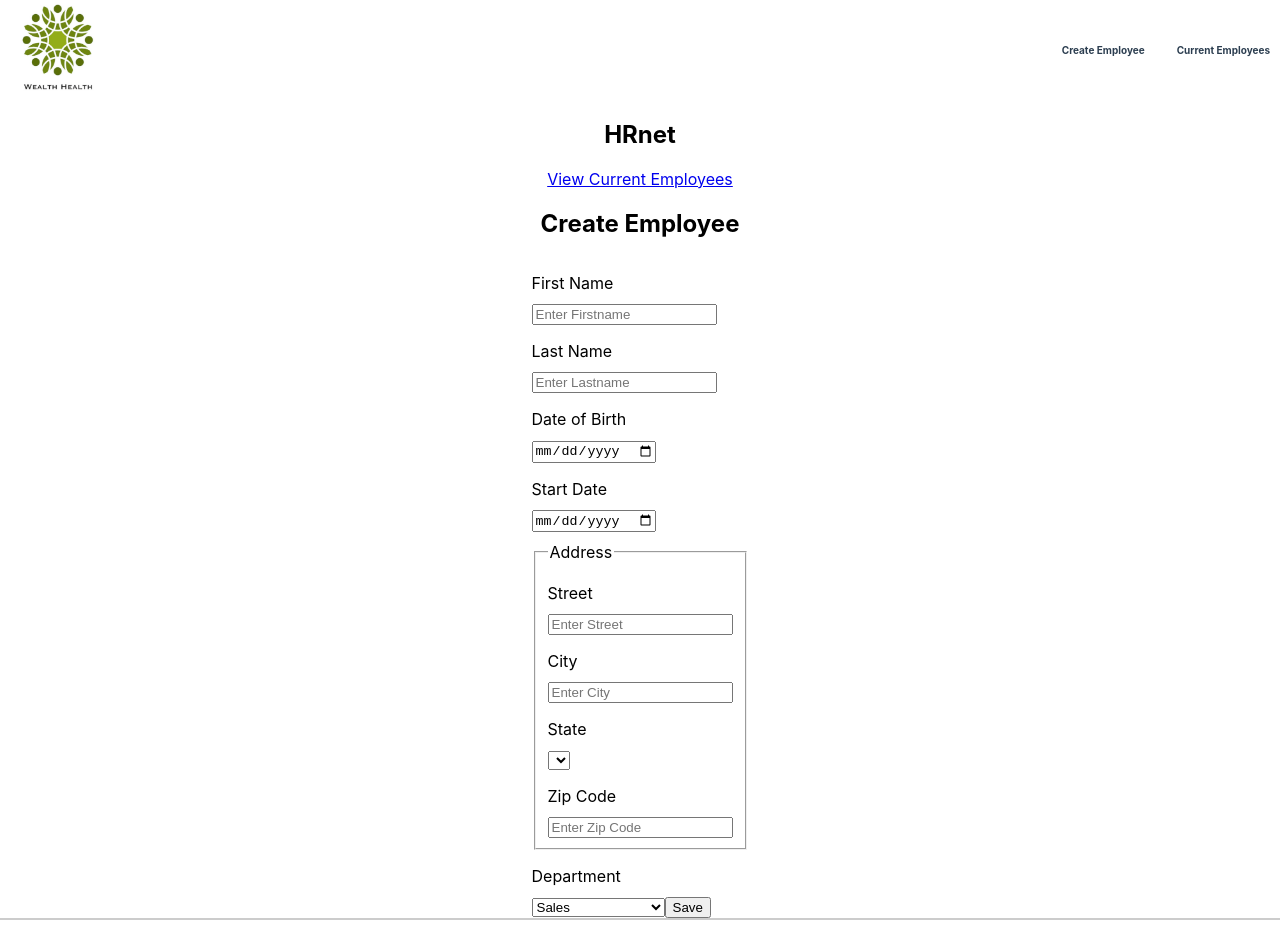
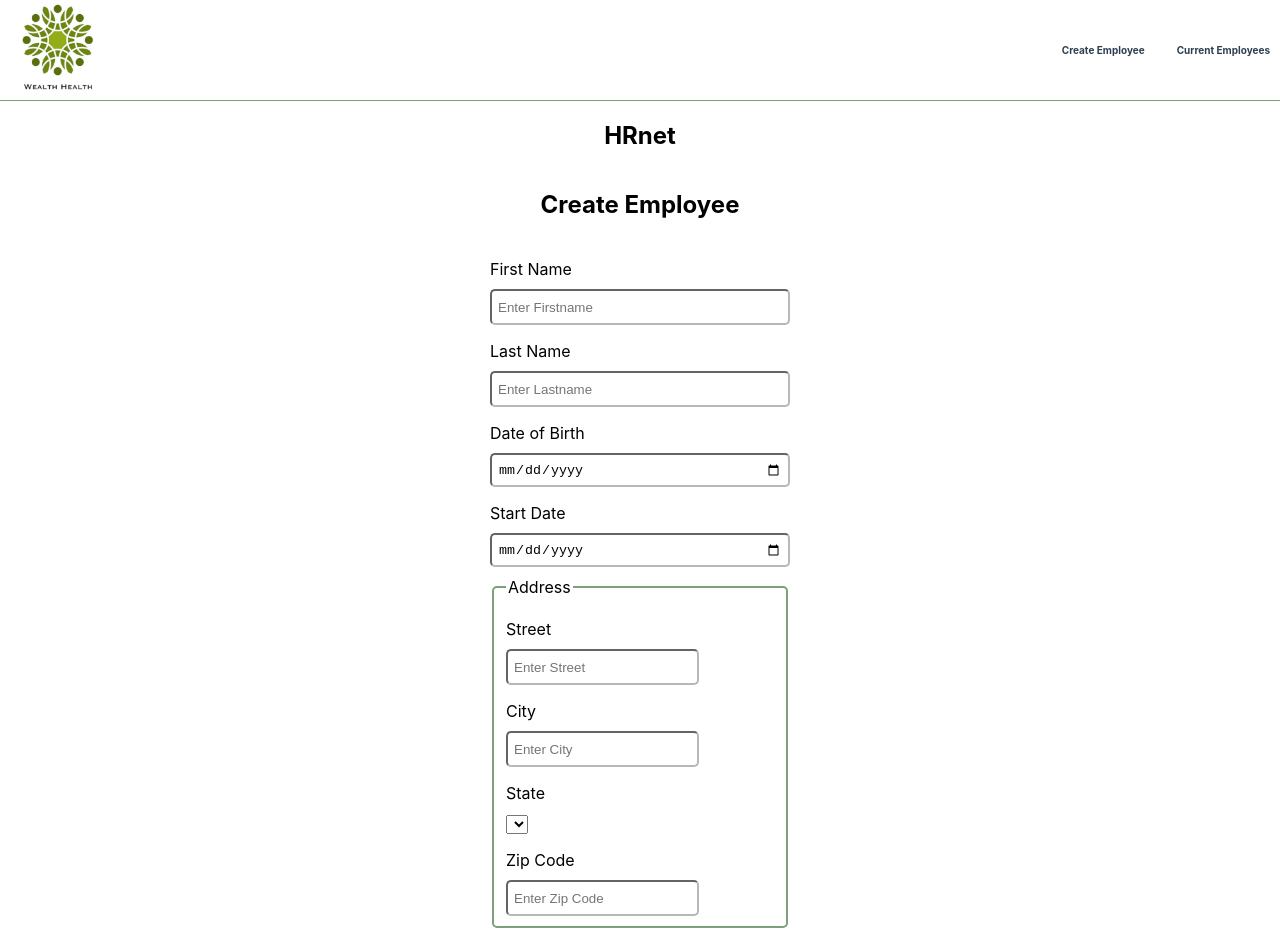
Before and after one commit to afarkhsi/HRnet-WealthHealth, a React (Create React App) app: page /employee/create in a window 1280 px wide. Shown: the top 946 px of the page. Built offline with nearby package versions, Linux system fonts and the light colour scheme; the HTML template or start-up script is replaced by a standard one.

Commit message:
ajout CSS

```diff
--- a/src/components/DateTime/DateTime.tsx
+++ b/src/components/DateTime/DateTime.tsx
@@ -22,6 +22,7 @@ const DateTime = ({ name, defaultValue, onChange }: DateProps): JSX.Element => {
       aria-label="Date"
       type="date"
       name={name}
+      className="form-control"
       defaultValue={defaultValue}
       onChange={onChange}
     />
--- a/src/components/Header/Header.tsx
+++ b/src/components/Header/Header.tsx
@@ -19,6 +19,7 @@ const NavContainer = styled.nav`
   min-height: 80px;
   // margin: 0 auto;
   // width: 100%;
+  border-bottom: 1px solid #7ba07b;
 `;
 
 const Header = (): JSX.Element => {
--- a/src/components/Header/style.css
+++ b/src/components/Header/style.css
@@ -6,7 +6,7 @@
   font-weight: bold;
 }
 
-.header_nav_link :hover {
+.header_nav_link:hover {
   color: green;
 }
 
--- a/src/index.css
+++ b/src/index.css
@@ -42,6 +42,8 @@ label {
 
 .address {
   margin-top: 10px;
+  border: 2px solid #7ba07b;
+  border-radius: 5px;
 }
 .title {
   display: flex;
--- a/src/pages/createEmployee/index.tsx
+++ b/src/pages/createEmployee/index.tsx
@@ -1,10 +1,9 @@
 import DateTime from '../../components/DateTime/DateTime';
-
+import './style.css';
 import Modal from 'react-modal';
 import { faXmark } from '@fortawesome/free-solid-svg-icons';
 import { FontAwesomeIcon } from '@fortawesome/react-fontawesome';
 import useSubmitEmployee from '../../components/ModalConfirm/useSubmitEmployee.js';
-import { Link } from 'react-router-dom';
 
 const customStyles = {
   content: {
@@ -58,14 +57,19 @@ const CreateEmployee = () => {
         <h1>HRnet</h1>
       </div>
       <div className="container">
-        <Link to="/employee/list">View Current Employees</Link>
         <h2>Create Employee</h2>
-        <form action="#" id="create-employee" onSubmit={handleOnSubmit}>
+        <form
+          action="#"
+          id="create-employee"
+          // className="form-group"
+          onSubmit={handleOnSubmit}
+        >
           <label htmlFor="first-name">First Name</label>
           <input
             type="text"
             name="first-name"
             id="first-name"
+            className="form-control"
             placeholder="Enter Firstname"
             defaultValue={firstName}
             // onChange={handleOnChange}
@@ -81,6 +85,7 @@ const CreateEmployee = () => {
             type="text"
             name="last-name"
             id="last-name"
+            className="form-control"
             placeholder="Enter Lastname"
             defaultValue={lastName}
             // onChange={handleOnChange}
@@ -124,6 +129,7 @@ const CreateEmployee = () => {
             <input
               name="street"
               id="street"
+              className="form-control"
               type="text"
               placeholder="Enter Street"
               defaultValue={street}
@@ -139,6 +145,7 @@ const CreateEmployee = () => {
             <input
               name="city"
               id="city"
+              className="form-control"
               type="text"
               placeholder="Enter City"
               defaultValue={city}
@@ -167,6 +174,7 @@ const CreateEmployee = () => {
             <input
               name="zip-code"
               id="zip-code"
+              className="form-control"
               type="number"
               placeholder="Enter Zip Code"
               defaultValue={zipCode}
@@ -197,7 +205,9 @@ const CreateEmployee = () => {
             <option>Human Resources</option>
             <option>Legal</option>
           </select>
-          <button>Save</button>
+          <button type="submit" className="btn">
+            Save
+          </button>
         </form>
       </div>
       <Modal
@@ -208,7 +218,7 @@ const CreateEmployee = () => {
         ariaHideApp={false}
       >
         <div id="confirmation" className="modal">
-          Employee Created!
+          <p>Employee Created! ahvazehuehza</p>
         </div>
         {/* <button onClick={closeModal}>close</button> */}
         <FontAwesomeIcon icon={faXmark} onClick={closeModal} />
--- /dev/null
+++ b/src/pages/createEmployee/style.css
@@ -0,0 +1,31 @@
+#create-employee {
+  max-width: 300px;
+  width: 100%;
+  padding: 5px;
+  display: flex;
+  flex-direction: column;
+}
+
+#department {
+  margin-bottom: 1.5rem;
+}
+.btn {
+  background-color: #7ba07b;
+  color: white;
+  text-align: center;
+  height: 30px;
+  border-radius: 5px;
+  border-color: #7ba07b;
+}
+
+.form-control {
+  height: 30px;
+  border-radius: 5px;
+  border-color: #b6b9b6;
+  padding-left: 6px;
+  padding-right: 6px;
+}
+
+.form-control:focus-visible {
+  border-color: #095a09;
+}
```
